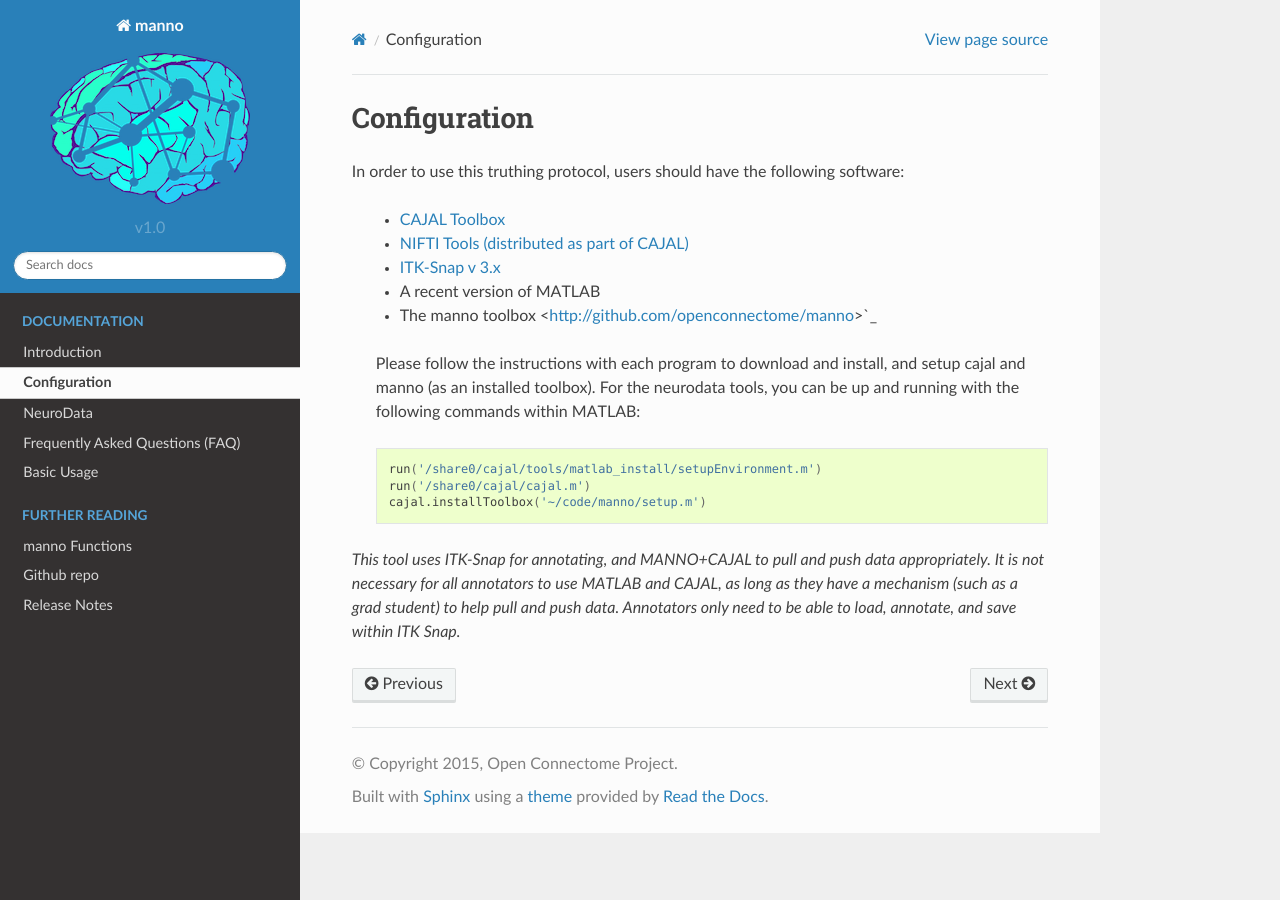
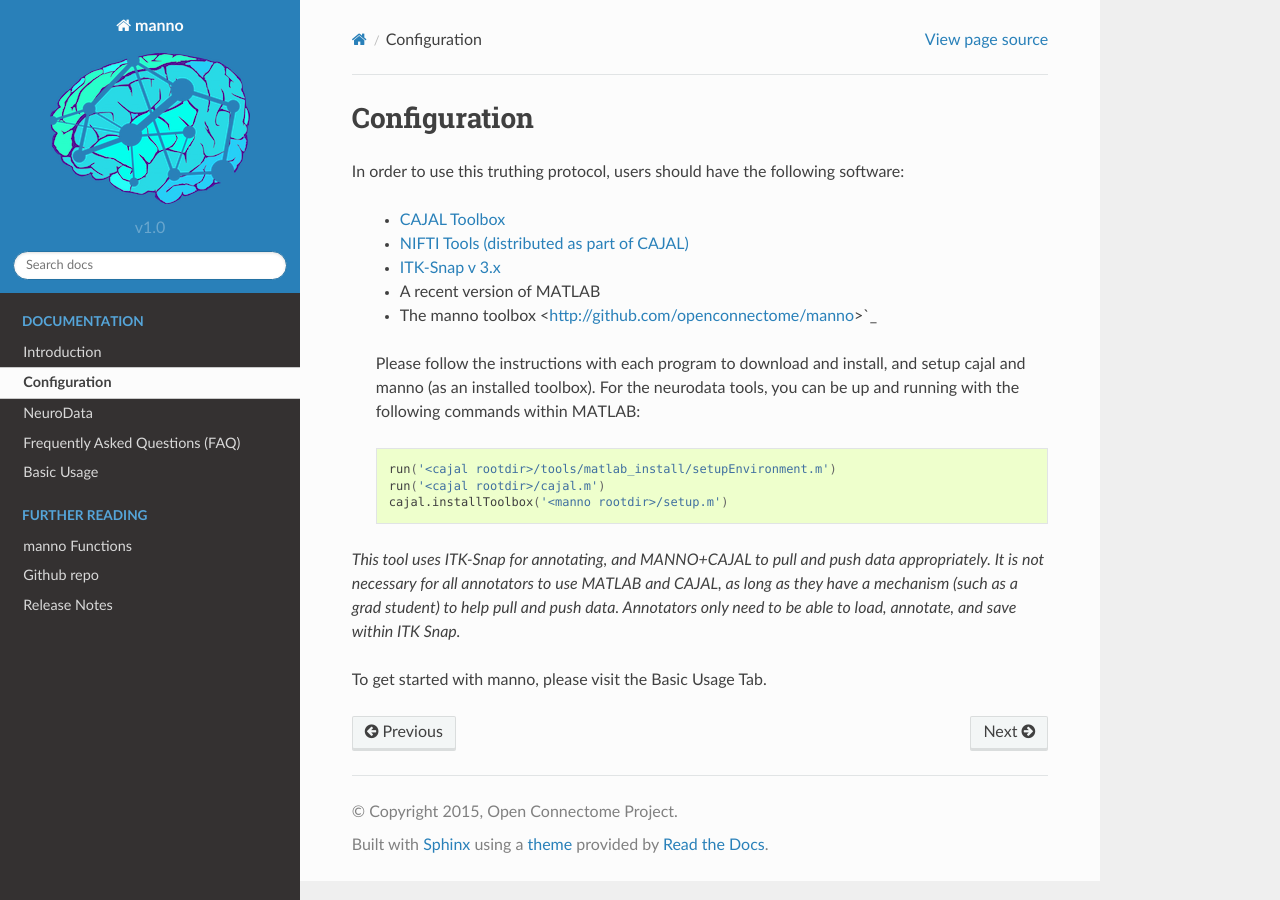
Before and after one commit to neurodata-arxiv/manno, a Sphinx documentation site: the page built from docs/sphinx/local_config.rst, in a window 1280 px wide. Built offline with Sphinx 7.4.7 and the Read the Docs theme 2.0.0, drawn with Linux system fonts in a browser that asks for light colours; formulas are drawn with MathJax 3.

Commit message:
fixing bug in function prototype

```diff
--- a/docs/sphinx/local_config.rst
+++ b/docs/sphinx/local_config.rst
@@ -14,8 +14,10 @@ In order to use this truthing protocol, users should have the following software
 
  .. code-block:: bash
 
-   run('/share0/cajal/tools/matlab_install/setupEnvironment.m')
-   run('/share0/cajal/cajal.m')
-   cajal.installToolbox('~/code/manno/setup.m')
+   run('<cajal rootdir>/tools/matlab_install/setupEnvironment.m')
+   run('<cajal rootdir>/cajal.m')
+   cajal.installToolbox('<manno rootdir>/setup.m')
 
 *This tool uses ITK-Snap for annotating, and MANNO+CAJAL to pull and push data appropriately.  It is not necessary for all annotators to use MATLAB and CAJAL, as long as they have a mechanism (such as a grad student) to help pull and push data.  Annotators only need to be able to load, annotate, and save within ITK Snap.*
+
+To get started with manno, please visit the Basic Usage Tab.
```
Also changed, not shown: 1 other file.
